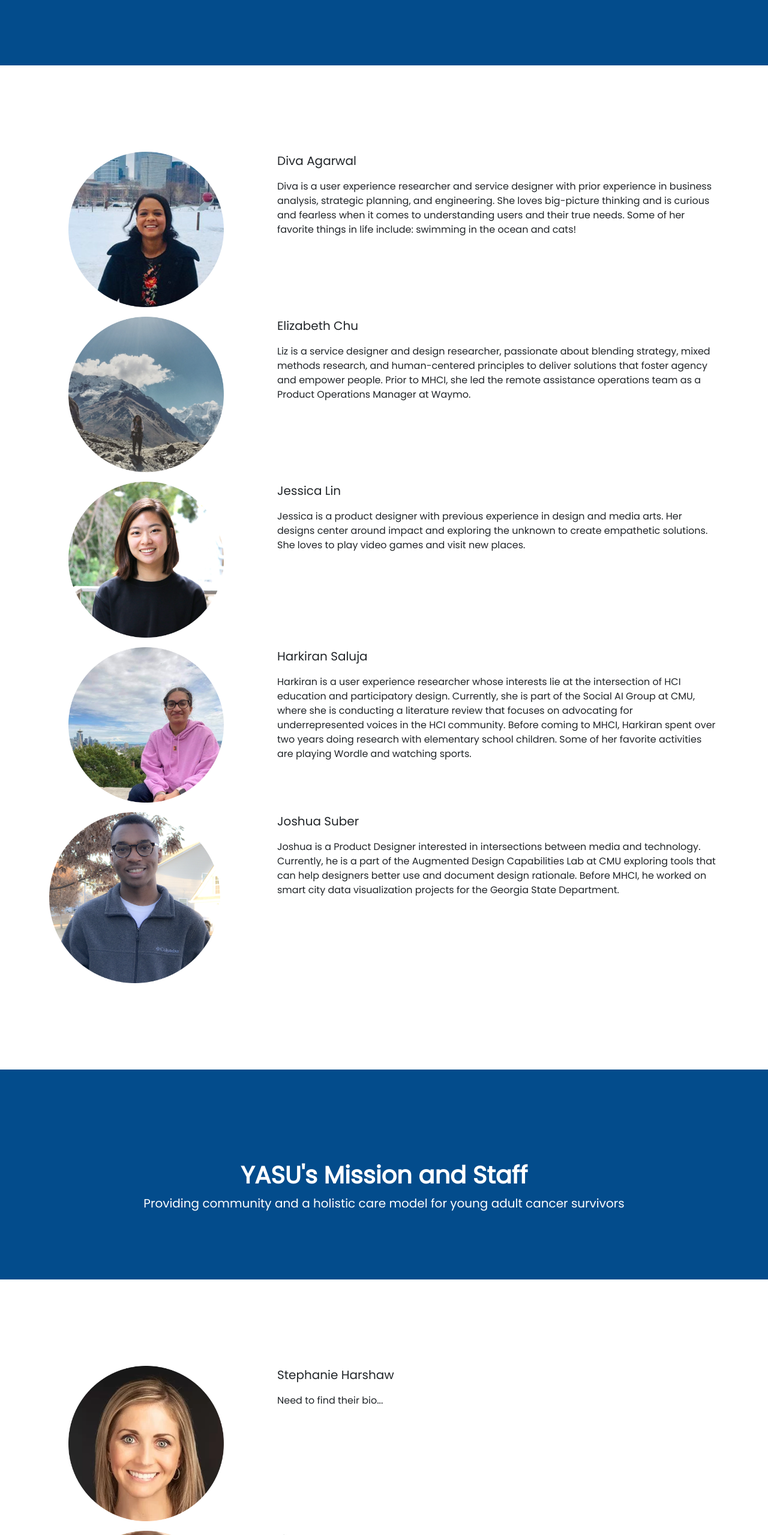
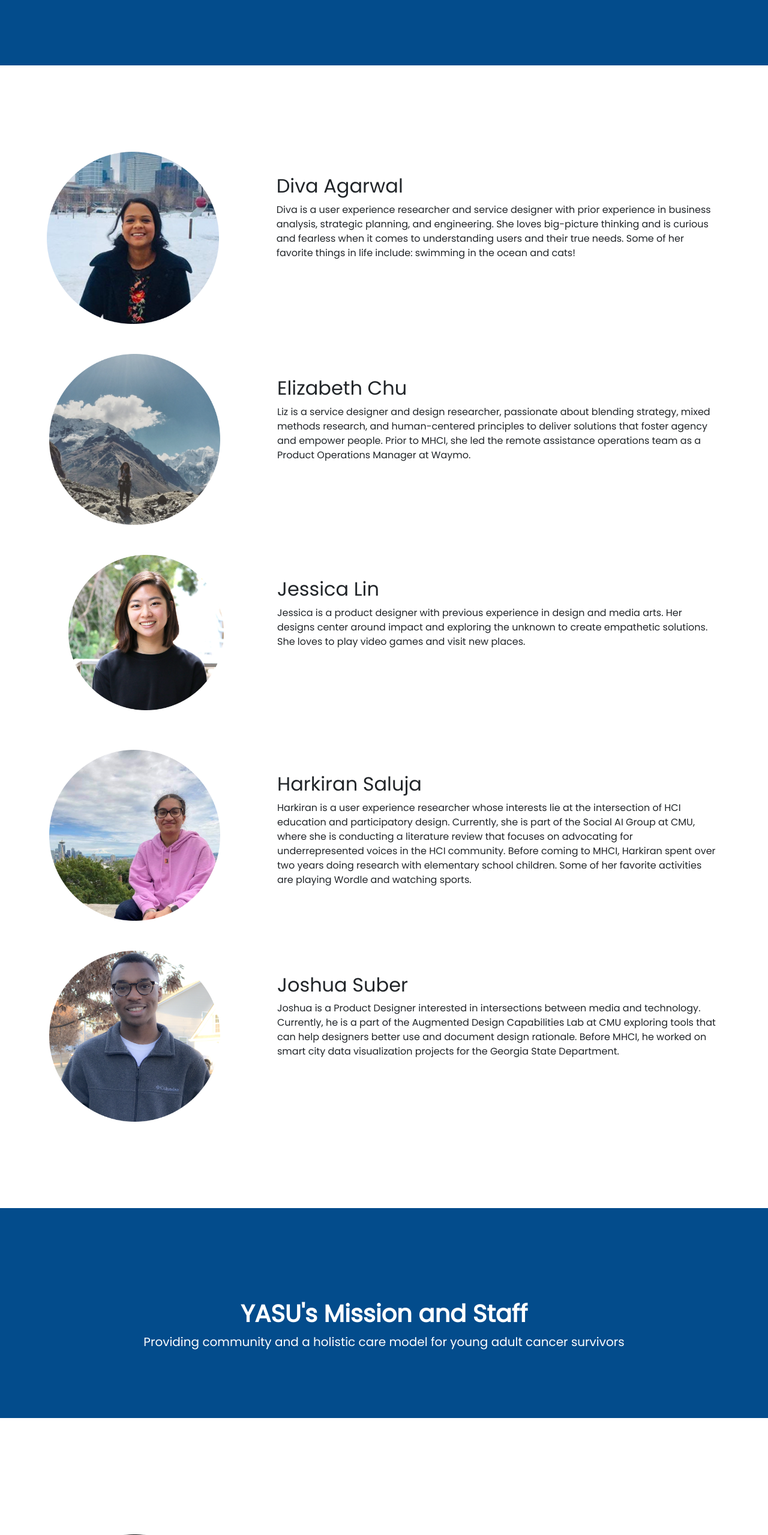
Before and after one commit to GTSuber/capstone_website, a plain HTML site: page about.html in a window 1280 px wide. Shown: the part 241-2800 px from the top of the page at 60% size. Drawn offline with nearby package versions, Linux system fonts and the light colour scheme.

Commit message:
minor edits

```diff
--- a/about.html
+++ b/about.html
@@ -50,18 +50,16 @@
 
         <!-- Description of Roadmap categories Image-->
         <section>
-            <div class="container">
-                <div class="row">
-                  <div class="col-4">
-                      <ul>
+            <div class="container px-2">
+                <div class="row ">
+                  <div class="col-lg-4">
                           <img style="width:80%" src="img/diva_about.png">
-                      </ul>
 
                   </div>
-                  <div class="col-8">
-                      <p class="lead">
-                        Diva Agarwal
-                      </p>
+                  <div class="col-lg-8">
+                      <h2>
+                        <br>Diva Agarwal
+                      </h2>
                       Diva is a user experience researcher and service designer with prior experience in business analysis,
                       strategic planning, and engineering. She loves big-picture thinking and is curious and fearless when it
                       comes to understanding users and their true needs. Some of her favorite things in life include: swimming
@@ -74,18 +72,15 @@
                 </div>
               </div>
 
-              <div class="container">
+              <div style="margin-top: 50px;" class="container">
                 <div class="row">
                   <div class="col-4">
-                      <ul>
-                          <img style="width:80%" src="img/liz_about.png">
-                      </ul>
-
+                    <img style="width:80%" src="img/liz_about.png">
                   </div>
                   <div class="col-8">
-                      <p class="lead">
-                        Elizabeth Chu
-                      </p>
+                    <h2>
+                      <br>Elizabeth Chu
+                    </h2>
                       Liz is a service designer and design researcher, passionate about blending strategy,
                       mixed methods research, and human-centered principles to deliver solutions that foster agency
                       and empower people. Prior to MHCI, she led the remote assistance operations team as a Product
@@ -98,18 +93,17 @@
                 </div>
               </div>
 
-              <div class="container">
+              <div style="margin-top: 50px;" class="container">
                 <div class="row">
                   <div class="col-4">
                       <ul>
                           <img style="width:80%" src="img/jessica_about.png">
-                      </ul>
 
                   </div>
                   <div class="col-8">
-                      <p class="lead">
-                        Jessica Lin
-                      </p>
+                    <h2>
+                      <br>Jessica Lin
+                    </h2>
                       Jessica is a product designer with previous experience in design and media arts. Her designs center around impact and exploring the unknown to create empathetic solutions. She loves to play video games and visit new places.
                       <p>
 
@@ -119,19 +113,21 @@
                 </div>
               </div>
 
-              <div class="container">
+              <div style="margin-top: 50px;" class="container">
                 <div class="row">
                   <div class="col-4">
-                      <ul>
                           <img style="width:80%" src="img/harkiran_about.png">
-                      </ul>
 
                   </div>
                   <div class="col-8">
-                      <p class="lead">
-                        Harkiran Saluja
-                      </p>
-                      Harkiran is a user experience researcher whose interests lie at the intersection of HCI education and participatory design.  Currently, she is part of the Social AI Group at CMU, where she is conducting a literature review that focuses on advocating for underrepresented voices in the HCI community. Before coming to MHCI, Harkiran spent over two years doing research with elementary school children. Some of her favorite activities are playing Wordle and watching sports.
+                    <h2>
+                      <br>Harkiran Saluja
+                    </h2>
+                      Harkiran is a user experience researcher whose interests lie at the intersection of HCI education
+                      and participatory design.  Currently, she is part of the Social AI Group at CMU, where she is conducting
+                       a literature review that focuses on advocating for underrepresented voices in the HCI community. Before
+                       coming to MHCI, Harkiran spent over two years doing research with elementary school children. Some of her
+                       favorite activities are playing Wordle and watching sports.
 
                       <p>
 
@@ -141,15 +137,15 @@
                 </div>
               </div>
 
-              <div class="container">
+              <div style="margin-top: 50px;" class="container">
                 <div class="row">
                   <div class="col-4">
                     <img style="width:80%" src="img/josh_about.png">
                   </div>
                   <div class="col-8">
-                      <p class="lead">
-                        Joshua Suber
-                      </p>
+                    <h2>
+                      <br>Joshua Suber
+                    </h2>
                       Joshua is a Product Designer interested in intersections between media and technology. Currently, he is a part of the Augmented Design Capabilities Lab at CMU exploring tools that can help designers better use and document design rationale. Before MHCI, he worked on smart city data visualization projects for the Georgia State Department.
                       <p>
 
@@ -173,19 +169,19 @@
 
          <!-- Description of Roadmap categories Image-->
         <section>
-          <div class="container">
+          <div style="margin-top: 50px;" class="container">
               <div class="row">
                 <div class="col-4">
-                    <ul>
                         <img style="width:80%" src="img/stephanie_about.png">
-                    </ul>
 
                 </div>
                 <div class="col-8">
-                    <p class="lead">
-                      Stephanie Harshaw
-                    </p>
-                    Need to find their bio...
+                  <h2>
+                    <br>Stephanie Scoletti
+                  </h2>
+                    Stephanie is Founder and Executive Director for Young Adult Survivors United. As a survivor herself,
+                    she recognized the unique needs of cancer patients between the ages of 18-39. She is an experienced
+                     professional in Oncology and an advocate for Young Adult Cancer.
                     <p>
 
                     </p>
@@ -194,19 +190,18 @@
               </div>
             </div>
 
-            <div class="container">
+            <div style="margin-top: 50px;" class="container">
               <div class="row">
                 <div class="col-4">
-                    <ul>
                         <img style="width:80%" src="img/lindsey_about.png">
-                    </ul>
 
                 </div>
                 <div class="col-8">
-                    <p class="lead">
-                      Lindsey Harshaw
-                    </p>
-                    Need to find their bio...
+                  <h2>
+                    <br>Lindsey Harshaw
+                  </h2>
+                    Lindsey is the Administrative Assistant primarily supporting the Grant Systems such as
+                    the Financial Assitance Program and the Rae of Hope Program. She also helps track the impact of monitoring support group attendance, social events planning, and feedback from members.
                     <p>
 
                     </p>
```
Also changed, not shown: index.html (+1 -1 lines), opportunities.html (+51 -0 lines), research.html (+22 -10 lines), img/foundation.png (added), img/observation.png (added), img/whatis_fas.png (added), img/whatis_membership.png (added), img/whatis_programs.png (added).
